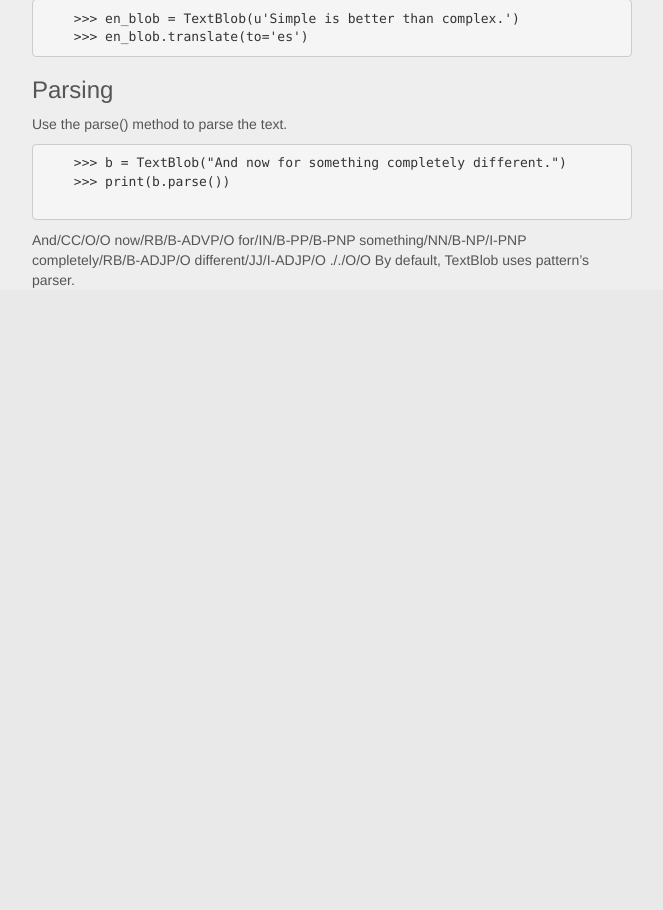
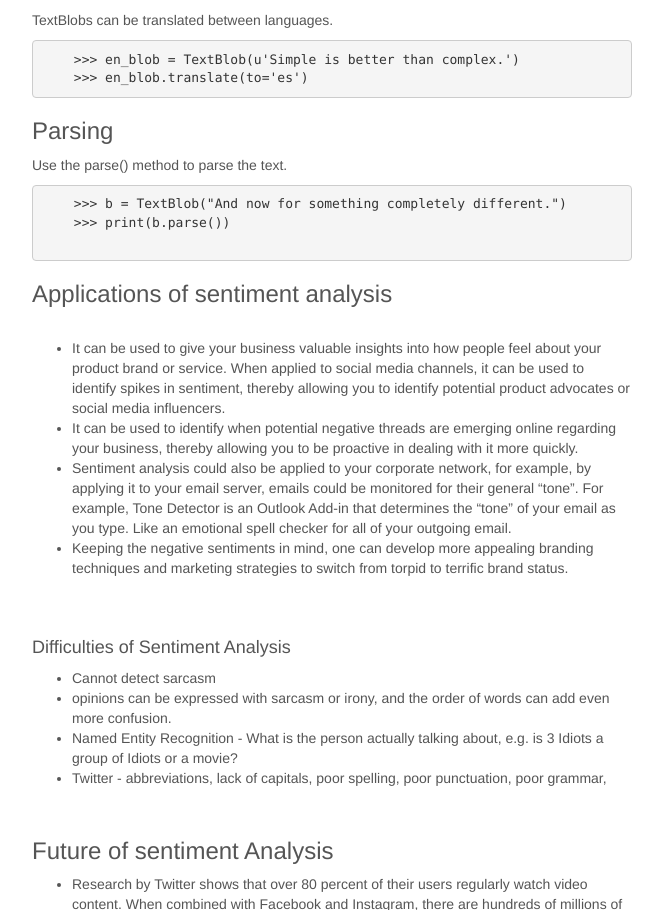
Before and after one commit to hemant1612/twilob, a Django app: page / in a window 1280 px wide. Shown: the part 5590-6500 px from the top of the page, without its empty margins (468-1131 px from the left). Before the commit the page ends 5878 px from the top, so only its background shows below. Run offline with Django 3.2, Linux system fonts and the light colour scheme; some libraries are stand-ins or nearby versions.

Commit message:
added more content

```diff
--- a/templates/index.html
+++ b/templates/index.html
@@ -23,7 +23,7 @@
     </script>
     <style>
         body{
-            background:#eee;
+/*            background:#eee;*/
             color:#555;
         }
         .menu{
@@ -96,7 +96,10 @@
              <li><a href="#classifier"> Text Classification System</a></li>
              <li><a href="#textblob">TextBlob</a></li>
              <li><a href="mode">Trained Models</a></li>
+             <li><a href="#apli">Applications</a></li>
+             <li><a href="#fs">Future Scope</a></li>
              <li><a href="visual/">Feedback Analysis</a></li>
+
         </ul>
     </div>
 
@@ -106,6 +109,7 @@
             <img src="https://i.imgur.com/gcNcMYK.png" />
 
         </div>
+        <hr/>
         <div id="classifier">
            <p> The textblob.classifiers module makes it simple to create custom classifiers. </p>
            <p>As an example, let’s create a custom sentiment analyzer.</p>
@@ -377,10 +381,52 @@ True
     >>> print(b.parse())
     </pre>
 
-    <p>And/CC/O/O now/RB/B-ADVP/O for/IN/B-PP/B-PNP something/NN/B-NP/I-PNP completely/RB/B-ADJP/O different/JJ/I-ADJP/O ././O/O
-       By default, TextBlob uses pattern’s parser. </p>
+
+        </div>
+        <div id="apli">
+        <h3>Applications of sentiment analysis</h3>
+            <br>
+            <ul>
+
+            <li>It can be used to give your business valuable insights into how people feel about your product brand or service.
+        When applied to social media channels, it can be used to identify spikes in sentiment, thereby allowing you to identify potential product advocates or social media influencers.</li>
+            <li>It can be used to identify when potential negative threads are emerging online regarding your business, thereby allowing you to be proactive in dealing with it more quickly.</li>
+            <li>Sentiment analysis could also be applied to your corporate network, for example, by applying it to your email server, emails could be monitored for their general “tone”.  For example, Tone Detector is an Outlook Add-in that determines the “tone” of your email as you type.  Like an emotional spell checker for all of your outgoing email.</li>
+            <li>Keeping the negative sentiments in mind, one can develop more appealing branding techniques and marketing strategies to switch from torpid to terrific brand status. </li>
+
+        </ul>
 
 
+           <br><br>
+           <h4> Difficulties of Sentiment Analysis</h4>
+
+            <ul>
+            <li>Cannot detect sarcasm</li>
+            <li>opinions can be expressed with sarcasm or irony, and the order of words can add even more confusion.</li>
+            <li>Named Entity Recognition - What is the person actually talking about, e.g. is 3 Idiots a group of Idiots or a movie?</li>
+            <li> Twitter - abbreviations, lack of capitals, poor spelling, poor punctuation, poor grammar,</li>
+
+            </ul>
+
+        </div>
+
+        <br>
+        <div id="fs">
+        <h3> Future of sentiment Analysis</h3>
+         <ul>
+        <li>
+        Research by Twitter shows that over 80 percent of their users regularly watch video content. When combined with Facebook and Instagram, there are hundreds of millions of videos watched every day.
+        </li>
+        <li>
+        Users are transitioning from expressing opinions with just text to using pictures and videos.
+            </li>
+        <li>
+        This creates new programming problems for sentiment analysis developers. Research is now focusing on how to comprehensively analyze emotional polarity expressed through various visual and communication mediums Internet memes.
+            </li>
+        </ul>
+            <br>
+            <br>
+            <br>
         </div>
     </div>
 
```
